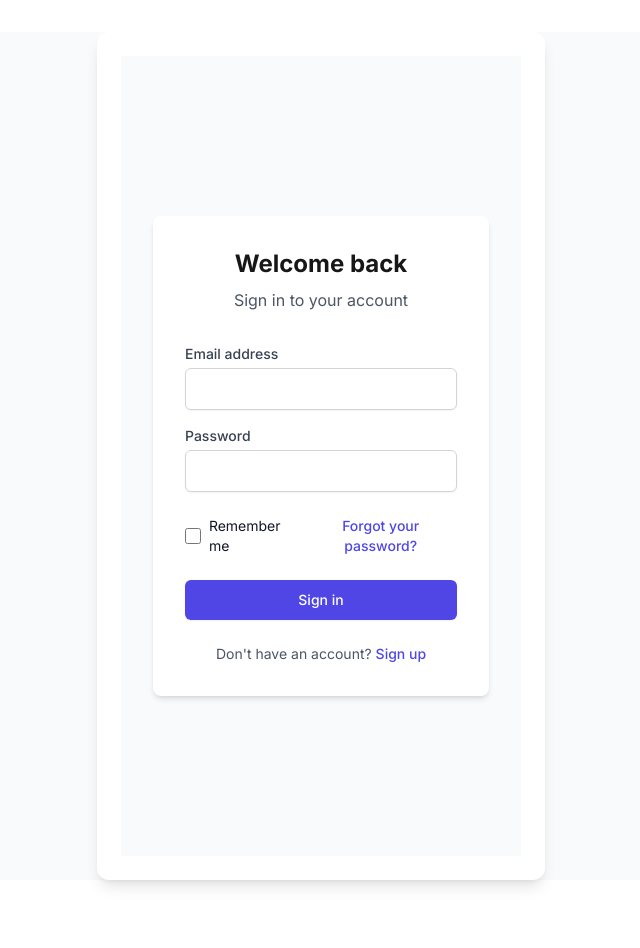
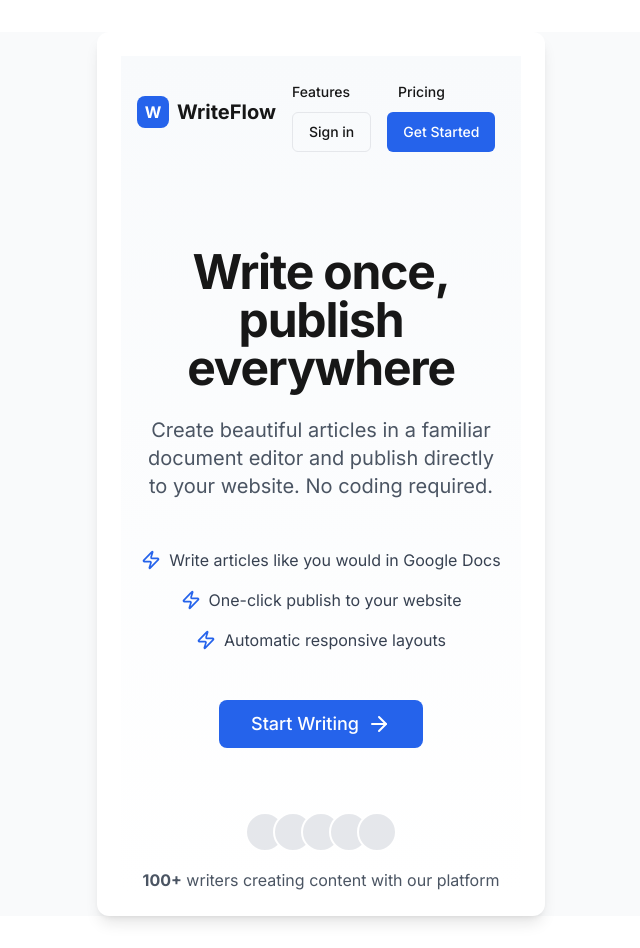
Before and after one commit to thart003/web_app_1, a Next.js app: page /auth/login in a window 1280 px wide. Shown: the whole page, without its empty margins (319-959 px from the left). Before the commit the page ends 912 px from the top, so only its background shows below. Built offline with nearby package versions, Linux system fonts and the light colour scheme.

Commit message:
data model tests

```diff
--- a/app/auth/login/page.tsx
+++ b/app/auth/login/page.tsx
@@ -1,110 +1,76 @@
-// app/auth/login/page.tsx
-'use client';  // Mark as Client Component
+// app/page.tsx
+'use client';
 
-import { useState, FormEvent } from 'react';
-import { Button } from '../../components/ui/button';
+import { Button } from '@/app/components/ui/button';
+import { ArrowRight, Edit, Globe, Zap } from 'lucide-react';
 
-export default function LoginPage() {
-  const [formData, setFormData] = useState({
-    email: '',
-    password: '',
-    rememberMe: false
-  });
-
-  const handleSubmit = (e: FormEvent<HTMLFormElement>) => {
-    e.preventDefault();
-    // Handle login logic here
-    console.log('Form submitted:', formData);
-  };
-
+export default function LandingPage() {
   return (
-    <div className="min-h-screen flex items-center justify-center bg-gray-50 py-12 px-4 sm:px-6 lg:px-8">
-      <div className="max-w-md w-full space-y-8 bg-white p-8 rounded-lg shadow-md">
-        <div className="text-center">
-          <h1 className="text-2xl font-bold">Welcome back</h1>
-          <p className="text-gray-600 mt-2">Sign in to your account</p>
+    <div className="min-h-screen bg-gradient-to-b from-slate-50 to-white">
+      <header className="w-full p-4 flex justify-between items-center">
+        <div className="flex items-center space-x-2">
+          <div className="w-8 h-8 bg-blue-600 rounded-lg flex items-center justify-center">
+            <span className="text-white font-bold">W</span>
+          </div>
+          <span className="text-xl font-bold">WriteFlow</span>
         </div>
 
-        <form onSubmit={handleSubmit} className="mt-8 space-y-6">
-          <div className="space-y-4">
-            <div>
-              <label htmlFor="email" className="block text-sm font-medium text-gray-700">
-                Email address
-              </label>
-              <input
-                id="email"
-                name="email"
-                type="email"
-                autoComplete="email"
-                required
-                value={formData.email}
-                onChange={(e) => setFormData(prev => ({ ...prev, email: e.target.value }))}
-                className="mt-1 block w-full px-3 py-2 border border-gray-300 rounded-md shadow-sm focus:outline-none focus:ring-indigo-500 focus:border-indigo-500"
-              />
+        <nav className="space-x-4">
+          <Button variant="ghost">Features</Button>
+          <Button variant="ghost">Pricing</Button>
+          <Button variant="outline">Sign in</Button>
+          <Button className="bg-blue-600 hover:bg-blue-700 text-white">
+            Get Started
+          </Button>
+        </nav>
+      </header>
+
+      <main className="max-w-4xl mx-auto px-4 pt-20 text-center">
+        <h1 className="text-5xl font-bold tracking-tight mb-6">
+          Write once,
+          <br />
+          publish everywhere
+        </h1>
+
+        <p className="text-xl text-gray-600 mb-12 max-w-2xl mx-auto">
+          Create beautiful articles in a familiar document editor and publish directly to your website. No coding required.
+        </p>
+
+        <div className="space-y-4 mb-12">
+          {[
+            'Write articles like you would in Google Docs',
+            'One-click publish to your website',
+            'Automatic responsive layouts',
+          ].map((feature) => (
+            <div key={feature} className="flex items-center justify-center space-x-2">
+              <div className="w-5 h-5 text-blue-600">
+                <Zap className="w-full h-full" />
               </div>
-
-            <div>
-              <label htmlFor="password" className="block text-sm font-medium text-gray-700">
-                Password
-              </label>
-              <input
-                id="password"
-                name="password"
-                type="password"
-                autoComplete="current-password"
-                required
-                value={formData.password}
-                onChange={(e) => setFormData(prev => ({ ...prev, password: e.target.value }))}
-                className="mt-1 block w-full px-3 py-2 border border-gray-300 rounded-md shadow-sm focus:outline-none focus:ring-indigo-500 focus:border-indigo-500"
-              />
+              <span className="text-gray-700">{feature}</span>
             </div>
-          </div>
-
-          <div className="flex items-center justify-between">
-            <div className="flex items-center">
-              <input
-                id="remember-me"
-                name="remember-me"
-                type="checkbox"
-                checked={formData.rememberMe}
-                onChange={(e) => setFormData(prev => ({ ...prev, rememberMe: e.target.checked }))}
-                className="h-4 w-4 text-indigo-600 focus:ring-indigo-500 border-gray-300 rounded"
-              />
-              <label htmlFor="remember-me" className="ml-2 block text-sm text-gray-900">
-                Remember me
-              </label>
-            </div>
-
-            <div className="text-sm">
-              <button
-                type="button"
-                onClick={() => console.log('Forgot password clicked')}
-                className="font-medium text-indigo-600 hover:text-indigo-500 bg-transparent border-none p-0"
-              >
-                Forgot your password?
-              </button>
-            </div>
+          ))}
         </div>
 
         <Button
-            type="submit"
-            className="w-full flex justify-center py-2 px-4 border border-transparent rounded-md shadow-sm text-sm font-medium text-white bg-indigo-600 hover:bg-indigo-700 focus:outline-none focus:ring-2 focus:ring-offset-2 focus:ring-indigo-500"
+          className="bg-blue-600 hover:bg-blue-700 text-white px-8 py-6 rounded-lg text-lg"
         >
-            Sign in
+          Start Writing
+          <ArrowRight className="ml-2" />
         </Button>
 
-          <div className="text-center text-sm">
-            <span className="text-gray-600">Don't have an account? </span>
-            <button
-              type="button"
-              onClick={() => console.log('Sign up clicked')}
-              className="font-medium text-indigo-600 hover:text-indigo-500 bg-transparent border-none p-0"
-            >
-              Sign up
-            </button>
+        <div className="mt-16">
+          <div className="flex justify-center space-x-2 mb-4">
+            <div className="flex -space-x-3">
+              {[...Array(5)].map((_, i) => (
+                <div key={i} className="w-10 h-10 bg-gray-200 rounded-full border-2 border-white" />
+              ))}
             </div>
-        </form>
           </div>
+          <p className="text-gray-600">
+            <span className="font-bold">100+</span> writers creating content with our platform
+          </p>
+        </div>
+      </main>
     </div>
   );
 }
```
Also changed, not shown: tests/schema-test.ts (added), 1 other file (tests, documents, lock files or other folders). Lines whose indentation alone changed are shown as unchanged.
